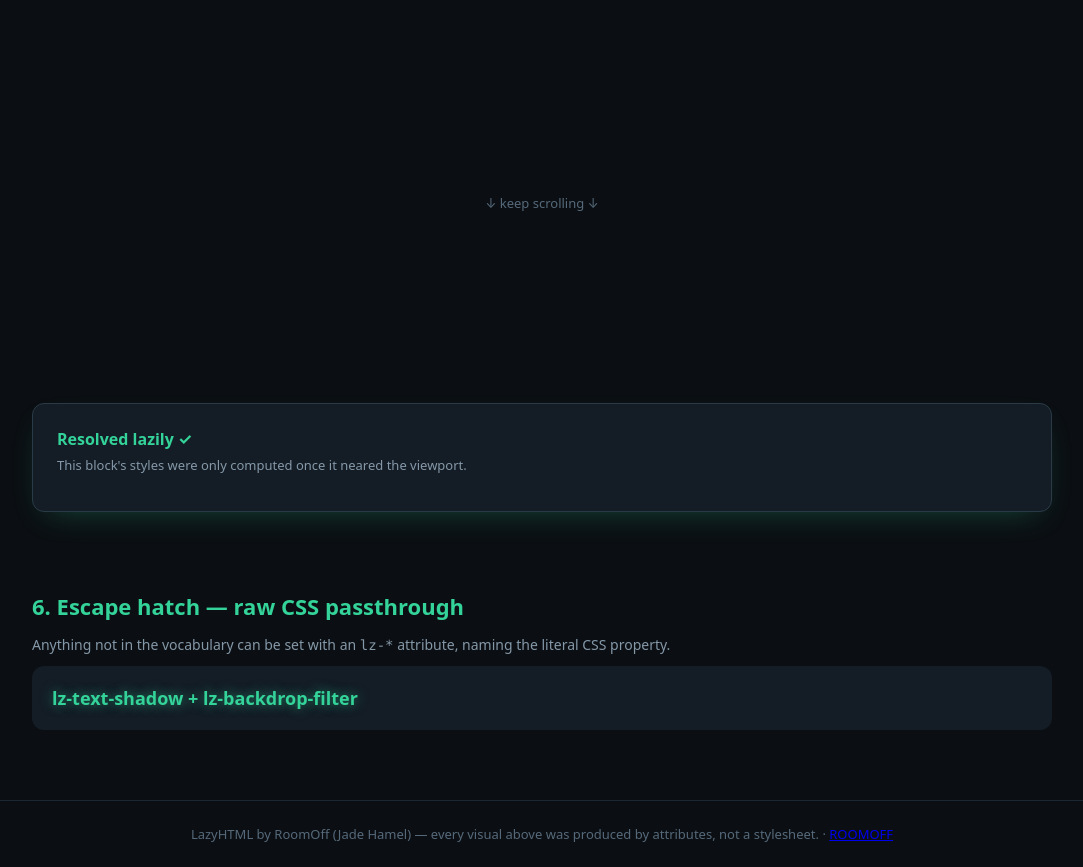
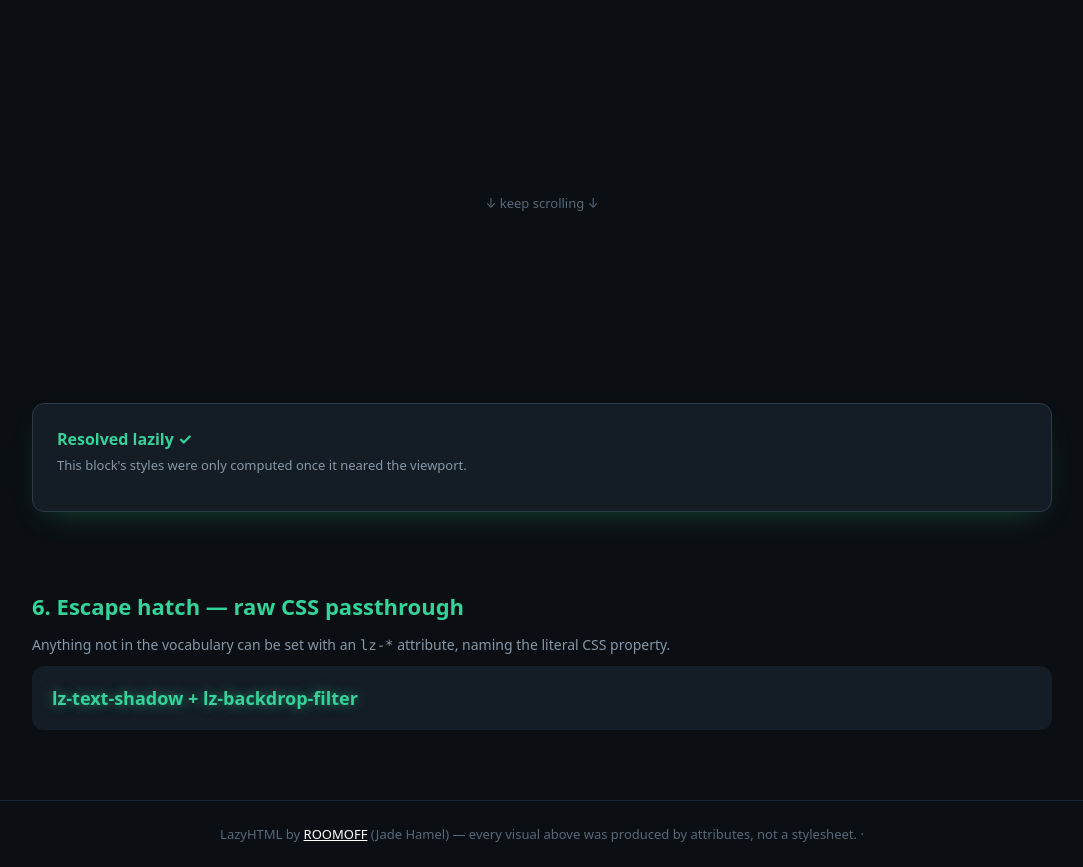
Before and after one commit to RoomOffHQ/LazyHtml, a website: page demo/demo.html in a window 1280 px wide. Shown: the part 1480-2347 px from the top of the page, without its empty margins (98-1181 px from the left). Drawn offline with Linux system fonts and the light colour scheme.

Commit message:
fix link position and style - demo.html

```diff
--- a/demo/demo.html
+++ b/demo/demo.html
@@ -148,8 +148,7 @@
   </main>
 
   <footer pad="24" color="#56697a" size="13" align="center" border="1px solid #1c2731" style="border-width:1px 0 0;">
-    LazyHTML by RoomOff (Jade Hamel) — every visual above was produced by attributes, not a stylesheet. ·
-    <a href="https://roomoff.com">ROOMOFF</a>
+    LazyHTML by <a href="https://roomoff.com" color="white">ROOMOFF</a> (Jade Hamel) — every visual above was produced by attributes, not a stylesheet. ·
   </footer>
 
   <script src="../dist/lazy-html.js"></script>
```
